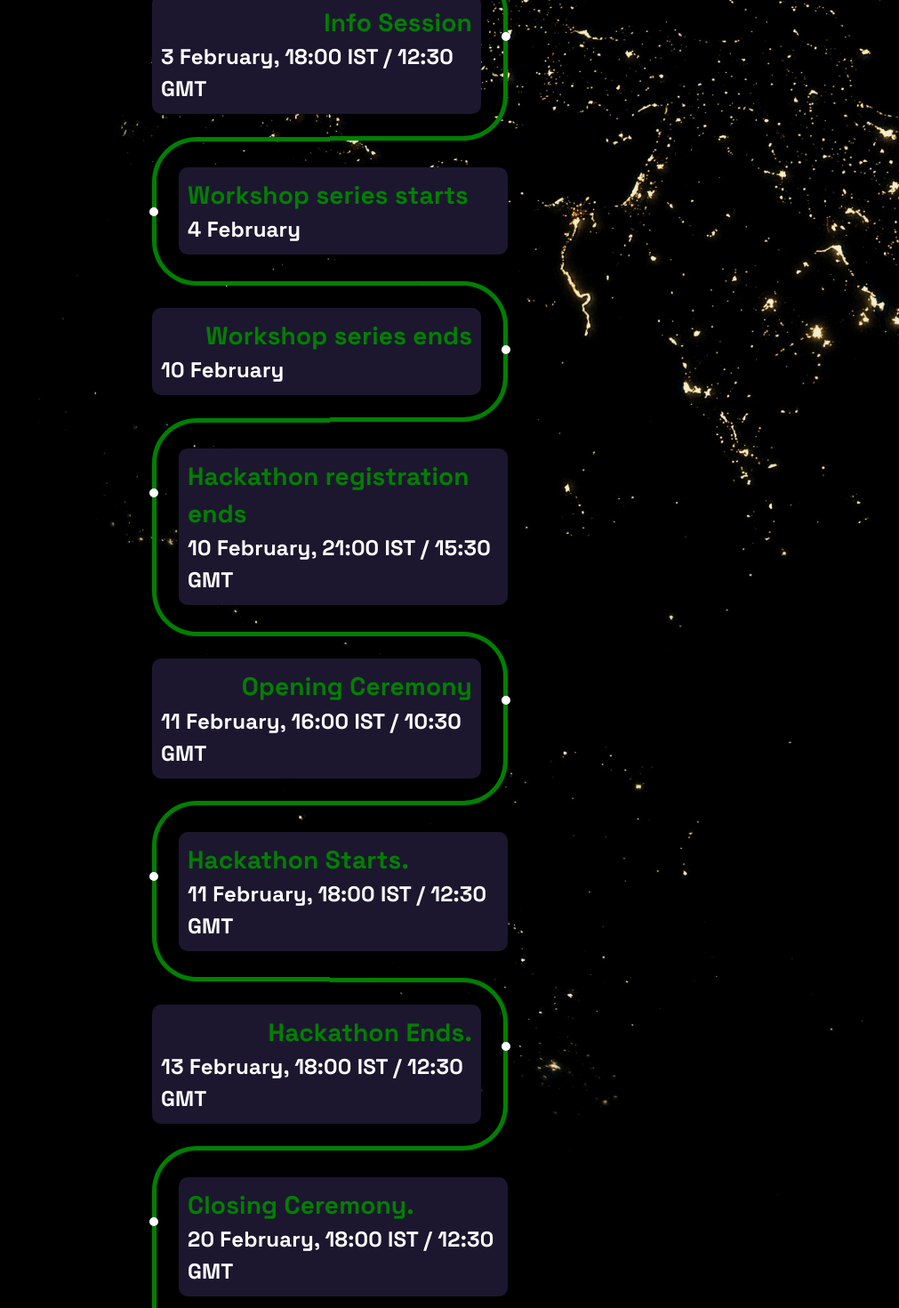
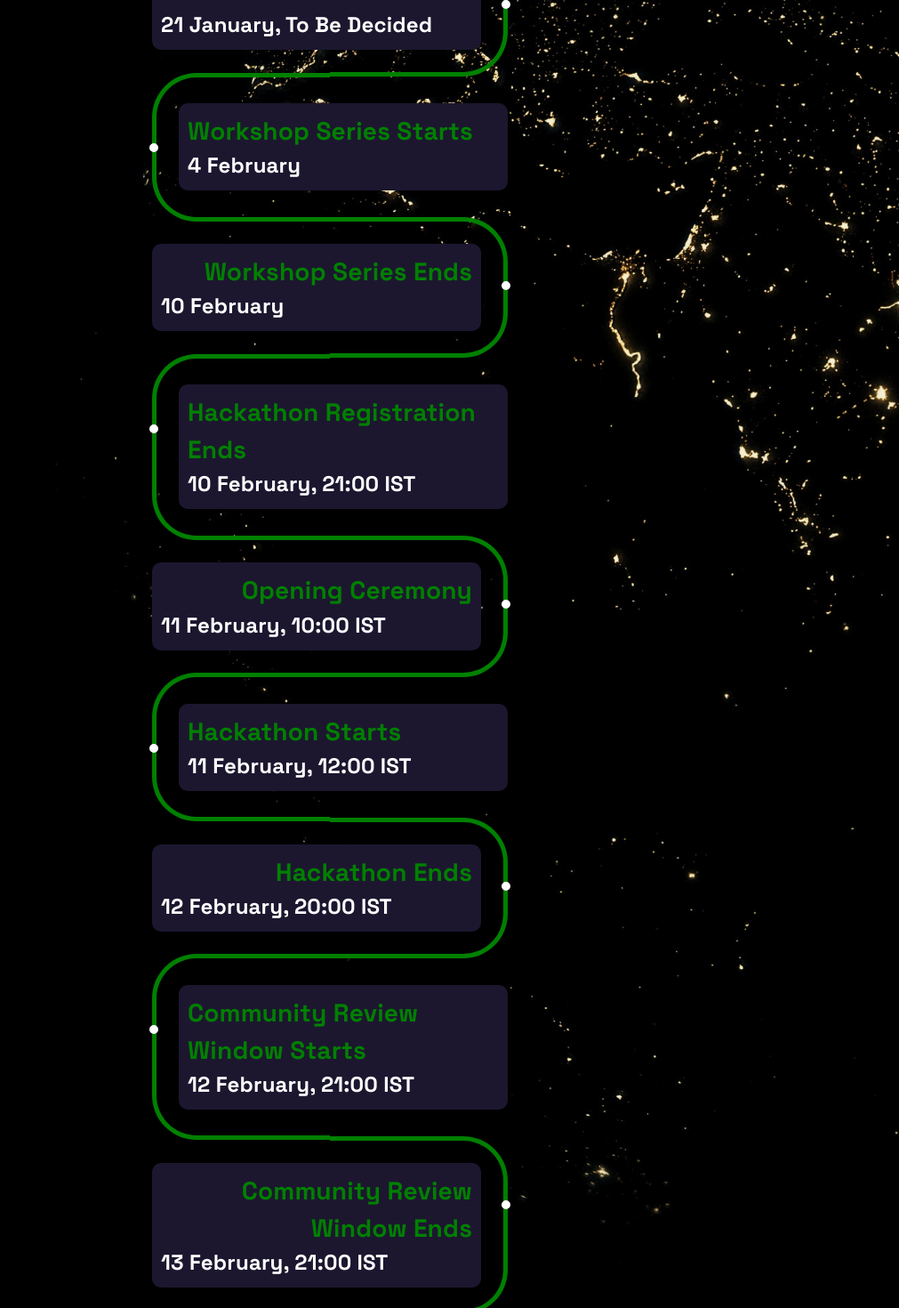
Before and after one commit to HackSlashNITP/hacknitp5.0, a Next.js app: page /timeline in a window 1280 px wide. Shown: the part 760-2230 px from the top of the page at 89% size, without its empty margins (269-1280 px from the left). Built offline with nearby package versions, Linux system fonts and the light colour scheme.

Commit message:
refactor timeline code

```diff
--- a/components/digitalCountdown.js
+++ b/components/digitalCountdown.js
@@ -12,7 +12,7 @@ const DigitalCountdown = () => {
       });
 
     // Set the date we're counting down to
-var countDownDate = new Date("Jan 15, 2023 21:00:00").getTime();
+var countDownDate = new Date("Jan 10, 2023 18:00:00").getTime();
 
 // Update the count down every 1 second
 var x = setInterval(function() {
--- a/components/scheduling.js
+++ b/components/scheduling.js
@@ -1,5 +1,7 @@
 import React from "react";
 import styles from "../styles/scheduling.module.css";
+import data from "./timeline/timelineData";
+import SchedulingCard from "./timeline/schedulingCard";
 
 const Scheduling = () => {
   return (
@@ -7,68 +9,9 @@ const Scheduling = () => {
       <div className={styles.timeline}>
         <div className={styles.heading}>Event Schedule</div>
         <div className={styles.outer}>
-          <div className={styles.card}>
-            <div className={styles.info}>
-              <h3 className={styles.title}>Registration Starts</h3>
-              <p>15 January, 21:00 IST / 15:30 GMT </p>
-            </div>
-          </div>
-
-          <div className={styles.card}>
-            <div className={styles.info}>
-              <h3 className={styles.title}>Info Session</h3>
-              <p>3 February, 18:00 IST / 12:30 GMT</p>
-            </div>
-          </div>
-
-          <div className={styles.card}>
-            <div className={styles.info}>
-              <h3 className={styles.title}>Workshop series starts</h3>
-              <p>4 February</p>
-            </div>
-          </div>
-
-          <div className={styles.card}>
-            <div className={styles.info}>
-              <h3 className={styles.title}>Workshop series ends</h3>
-              <p>10 February</p>
-            </div>
-          </div>
-
-          <div className={styles.card}>
-            <div className={styles.info}>
-              <h3 className={styles.title}>Hackathon registration ends</h3>
-              <p>10 February, 21:00 IST / 15:30 GMT</p>
-            </div>
-          </div>
-
-          <div className={styles.card}>
-            <div className={styles.info}>
-              <h3 className={styles.title}>Opening Ceremony</h3>
-              <p>11 February, 16:00 IST / 10:30 GMT</p>
-            </div>
-          </div>
-
-          <div className={styles.card}>
-            <div className={styles.info}>
-              <h3 className={styles.title}>Hackathon Starts.</h3>
-              <p>11 February, 18:00 IST / 12:30 GMT</p>
-            </div>
-          </div>
-
-          <div className={styles.card}>
-            <div className={styles.info}>
-              <h3 className={styles.title}>Hackathon Ends.</h3>
-              <p>13 February, 18:00 IST / 12:30 GMT</p>
-            </div>
-          </div>
-
-          <div className={styles.card}>
-            <div className={styles.info}>
-              <h3 className={styles.title}>Closing Ceremony.</h3>
-              <p>20 February, 18:00 IST / 12:30 GMT</p>
-            </div>
-          </div>
+          {data.map((datum) => {
+            return <SchedulingCard key={datum.id} title={datum.title} schedule={datum.schedule}/>
+          })}
         </div>
       </div>
     </section>
--- /dev/null
+++ b/components/timeline/schedulingCard.js
@@ -0,0 +1,15 @@
+import React from "react";
+import styles from "../../styles/scheduling.module.css";
+
+const SchedulingCard = ({title, schedule}) => {
+  return (
+    <div className={styles.card}>
+      <div className={styles.info}>
+        <h3 className={styles.title}>{title}</h3>
+        <p>{schedule}</p>
+      </div>
+    </div>
+  );
+};
+
+export default SchedulingCard;
--- /dev/null
+++ b/components/timeline/timelineData.js
@@ -0,0 +1,59 @@
+const data = [
+    {
+        id: 0,
+        title: 'Registration Starts',
+        schedule: '10 January, 18:00 IST',
+    },
+    {
+        id: 1,
+        title: 'Info Session',
+        schedule: '21 January, To Be Decided',
+    },
+    {
+        id: 2,
+        title: 'Workshop Series Starts',
+        schedule: '4 February',
+    },
+    {
+        id: 3,
+        title: 'Workshop Series Ends',
+        schedule: '10 February',
+    },
+    {
+        id: 4,
+        title: 'Hackathon Registration Ends',
+        schedule: '10 February, 21:00 IST',
+    },
+    {
+        id: 5,
+        title: 'Opening Ceremony',
+        schedule: '11 February, 10:00 IST',
+    },
+    {
+        id: 6,
+        title: 'Hackathon Starts',
+        schedule: '11 February, 12:00 IST',
+    },
+    {
+        id: 7,
+        title: 'Hackathon Ends',
+        schedule: '12 February, 20:00 IST',
+    },
+    {
+        id: 8,
+        title: 'Community Review Window Starts',
+        schedule: '12 February, 21:00 IST',
+    },
+    {
+        id: 9,
+        title: 'Community Review Window Ends',
+        schedule: '13 February, 21:00 IST',
+    },
+    {
+        id: 10,
+        title: 'Closing Ceremony',
+        schedule: '19 February, 18:00 IST',
+    },
+];
+
+export default data;
```
